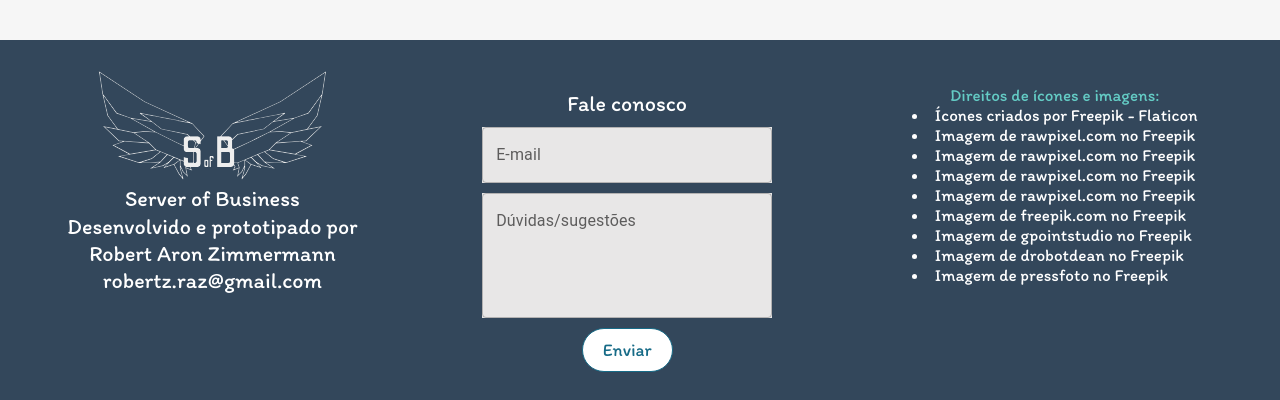
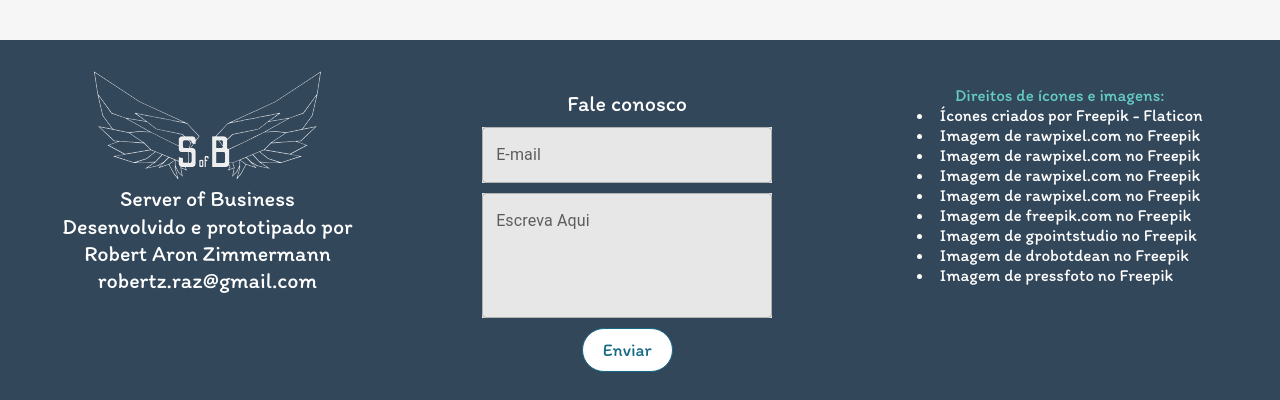
Before and after one commit to RA4Z/server-of-business, a React (Create React App) app: page /pesquisa/1/1 in a window 1280 px wide. Shown: the part 515-915 px from the top of the page. Built offline with nearby package versions, Linux system fonts and the light colour scheme; no server answers.

Commit message:
Criando espaçamento entre os itens no footer em resoluções menores

```diff
--- a/src/components/Footer/Footer.module.scss
+++ b/src/components/Footer/Footer.module.scss
@@ -43,6 +43,7 @@
     justify-content: space-around;
     flex-wrap: wrap;
     text-align: center;
+    gap: 15px;
 
     &__logotipo {
         height: calc(30px + 10vmin);
--- a/src/components/Footer/index.tsx
+++ b/src/components/Footer/index.tsx
@@ -48,7 +48,7 @@ function Footer() {
                         onChange={e => setComunica({ ...comunica, email: e.target.value })}
                         className={styles.faleConosco__input} />
                     <TextField id="Fale-Conosco"
-                        label="Dúvidas/sugestões"
+                        label="Escreva Aqui"
                         value={comunica.texto}
                         rows={4}
                         multiline
```
